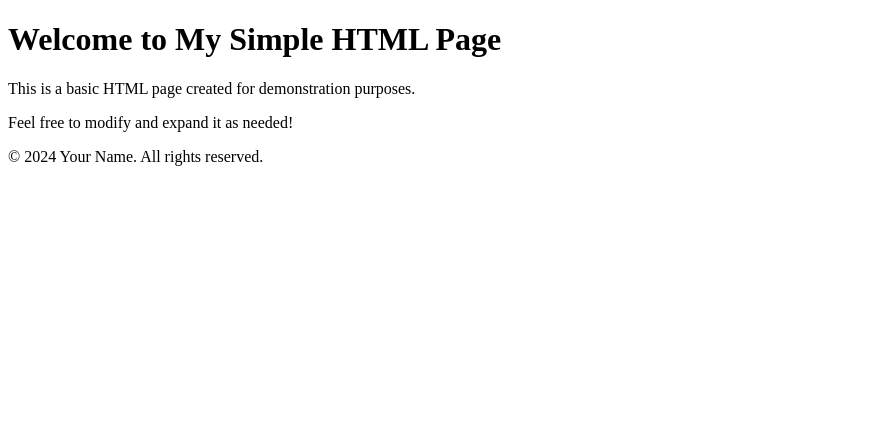
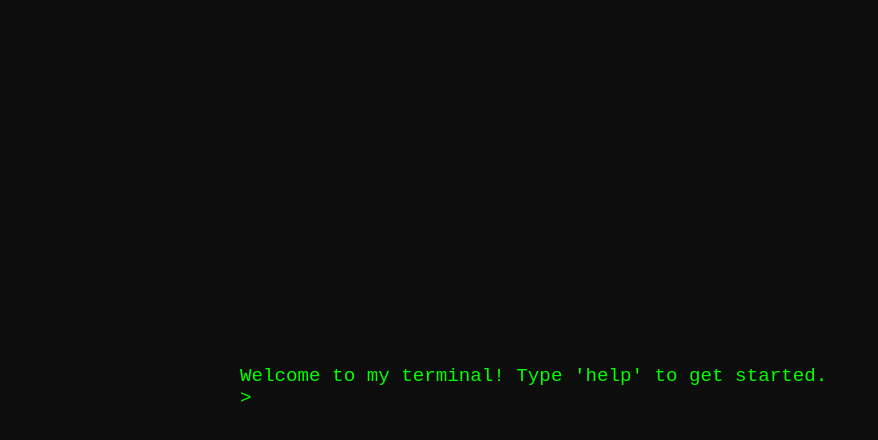
Before and after one commit to chandakya343/website_data, a plain HTML site: page index.html in a window 1280 px wide. Shown: the whole page, without its empty margins (0-878 px from the left). Drawn offline with Linux system fonts and the light colour scheme.

Commit message:
Update index.html

```diff
--- a/index.html
+++ b/index.html
@@ -3,18 +3,98 @@
 <head>
     <meta charset="UTF-8">
     <meta name="viewport" content="width=device-width, initial-scale=1.0">
-    <title>Simple HTML Page</title>
+    <title>Terminal Style Webpage</title>
+    <link rel="stylesheet" href="styles.css">
+    <style>
+        body {
+            background-color: #0d0d0d;
+            color: #00ff00;
+            font-family: 'Courier New', Courier, monospace;
+            display: flex;
+            justify-content: center;
+            align-items: center;
+            height: 100vh;
+            margin: 0;
+            overflow: hidden;
+        }
+
+        #terminal {
+            width: 80%;
+            max-width: 800px;
+        }
+
+        .line {
+            white-space: pre-wrap;
+            font-size: 1.2em;
+        }
+
+        .blinking-cursor {
+            display: inline-block;
+            width: 10px;
+            height: 20px;
+            background-color: #00ff00;
+            animation: blink 1s step-end infinite;
+        }
+
+        @keyframes blink {
+            0%, 100% {
+                opacity: 0;
+            }
+            50% {
+                opacity: 1;
+            }
+        }
+    </style>
 </head>
 <body>
-    <header>
-        <h1>Welcome to My Simple HTML Page</h1>
-    </header>
-    <main>
-        <p>This is a basic HTML page created for demonstration purposes.</p>
-        <p>Feel free to modify and expand it as needed!</p>
-    </main>
-    <footer>
-        <p>&copy; 2024 Your Name. All rights reserved.</p>
-    </footer>
+    <div id="terminal">
+        <div class="line" id="output"></div>
+        <div class="line"><span class="blinking-cursor"></span></div>
+    </div>
+    <script>
+        const output = document.getElementById('output');
+        const cursor = document.querySelector('.blinking-cursor');
+
+        const commands = {
+            'help': 'Available commands: home, about, projects, contact',
+            'home': 'Welcome to my terminal-style webpage! Type "help" for available commands.',
+            'about': 'I am a 4th-year student at IIT BHU studying biomedical engineering with experience in AI research.',
+            'projects': '1. Automated Medical Coding System\n2. AI Immigration Reform Assistant\n3. Reinforcement Learning Research',
+            'contact': 'Feel free to connect via LinkedIn or GitHub.',
+        };
+
+        let index = 0;
+        const text = "Welcome to my terminal! Type 'help' to get started.";
+        function typeText() {
+            if (index < text.length) {
+                output.textContent += text[index];
+                index++;
+                setTimeout(typeText, 50);
+            } else {
+                setTimeout(() => {
+                    output.textContent += '\n> ';
+                }, 500);
+            }
+        }
+
+        document.addEventListener('keydown', function(event) {
+            if (event.key === 'Enter') {
+                const inputText = output.textContent.split('\n').pop().replace('> ', '').trim();
+                if (commands[inputText]) {
+                    output.textContent += '\n' + commands[inputText] + '\n> ';
+                } else {
+                    output.textContent += '\nCommand not found. Type "help" for available commands.\n> ';
+                }
+            } else {
+                if (event.key.length === 1) {
+                    output.textContent += event.key;
+                } else if (event.key === 'Backspace') {
+                    output.textContent = output.textContent.slice(0, -1);
+                }
+            }
+        });
+
+        typeText();
+    </script>
 </body>
 </html>
```
